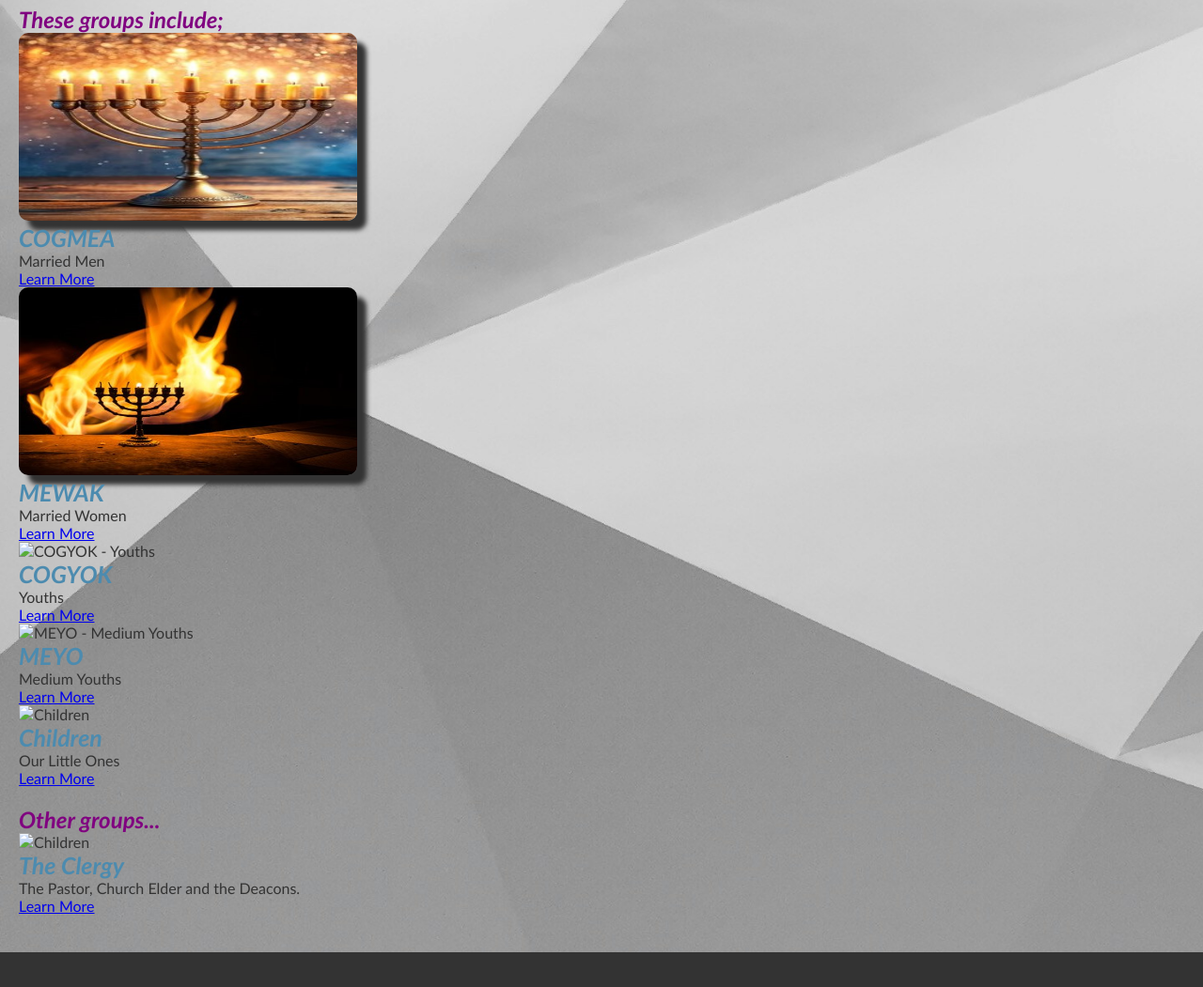
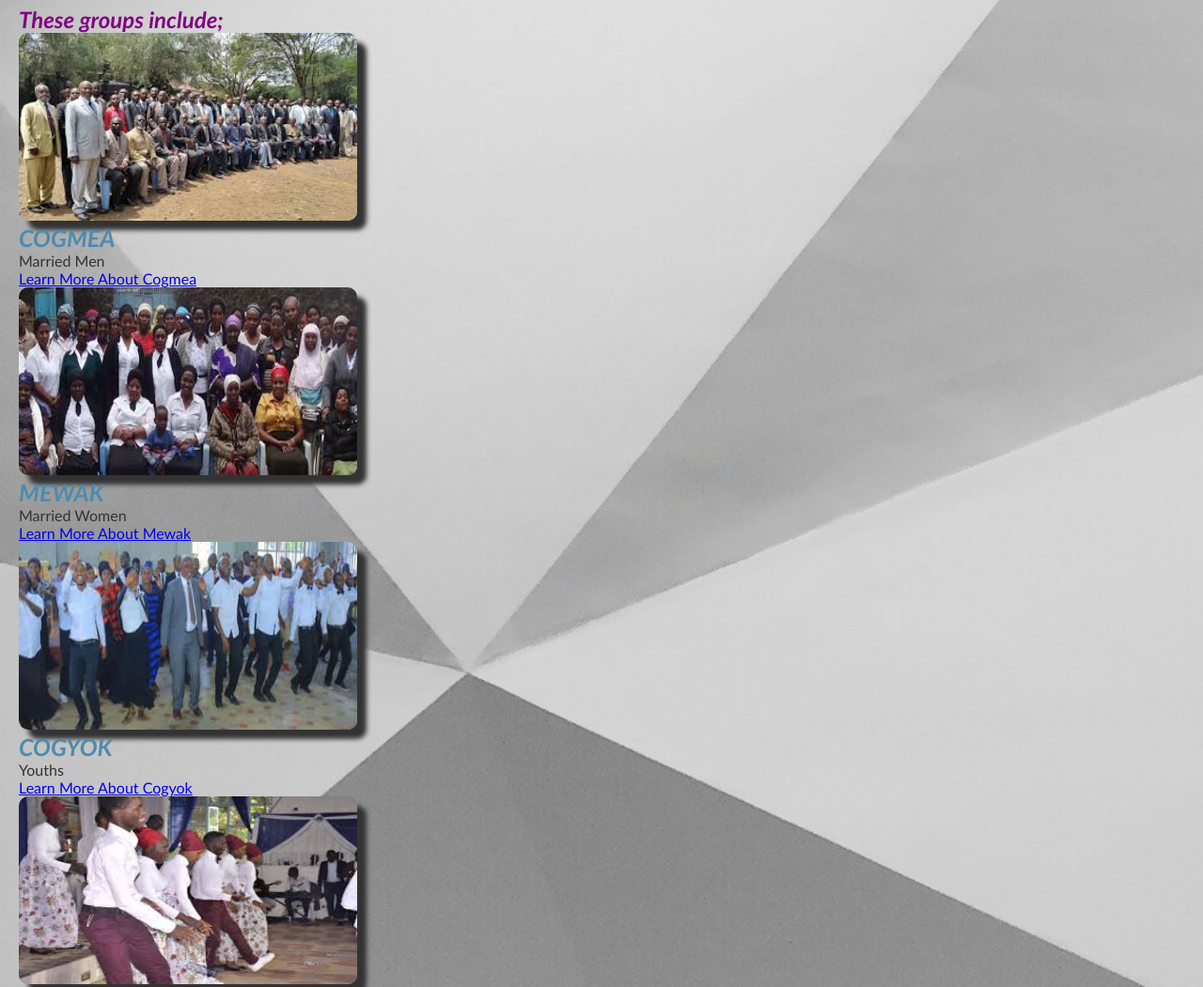
Before and after one commit to symoh05/cogkiambuweb, a plain HTML site: page groups.html in a window 1280 px wide. Shown: the part 215-1266 px from the top of the page at 94% size. Drawn offline with Linux system fonts and the light colour scheme.

Commit message:
Update groups.html

```diff
--- a/groups.html
+++ b/groups.html
@@ -39,39 +39,40 @@
 
         <div class="group-container">
             <div class="group">
-                <img class="gr-img" src="img/z1.jpg" alt="COGMEA - Married Men" class="group-image">
+                <img class="gr-img" src="img/clergy.jpg" alt="COGMEA - Married Men" class="group-image">
                 <h3>COGMEA</h3>
                 <p>Married Men</p>
-                <a href="cogmea.html" class="learn-more">Learn More</a>
+
+                <a href="cogmea.html" class="learn-more">Learn More About Cogmea</a>
             </div>
             <div class="group">
-                <img class="gr-img" src="img/ss.jpg" alt="MEWAK - Married Women" class="group-image">
+                <img class="gr-img" src="img/mewak.jpg" alt="MEWAK - Married Women" class="group-image">
                 <h3>MEWAK</h3>
                 <p>Married Women</p>
-                <a href="mewak.html" class="learn-more">Learn More</a>
+                <a href="mewak.html" class="learn-more">Learn More About Mewak</a>
             </div>
             <div class="group">
-                <img src="path/to/cogyok.jpg" alt="COGYOK - Youths" class="group-image">
+                <img class="gr-img" src="img/cog2.jpg" alt="COGYOK - Youths" class="group-image">
                 <h3>COGYOK</h3>
                 <p>Youths</p>
-                <a href="cogyok.html" class="learn-more">Learn More</a>
+                <a href="cogyok.html" class="learn-more">Learn More About Cogyok</a>
             </div>
             <div class="group">
-                <img src="path/to/meyo.jpg" alt="MEYO - Medium Youths" class="group-image">
+                <img class="gr-img" src="img/meyo.jpg" alt="MEYO - Medium Youths" class="group-image">
                 <h3>MEYO</h3>
                 <p>Medium Youths</p>
-                <a href="meyo.html" class="learn-more">Learn More</a>
+                <a href="meyo.html" class="learn-more">Learn More About Meyo</a>
             </div>
             <div class="group">
-                <img src="path/to/children.jpg" alt="Children" class="group-image">
+                <img class="gr-img" src="img/children.jpg" alt="Children" class="group-image">
                 <h3>Children</h3>
                 <p>Our Little Ones</p>
-                <a href="children.html" class="learn-more">Learn More</a>
+                <a href="children.html" class="learn-more">Learn More About Children</a>
             </div>
         </div>
         <h2>Other groups...</h2>
         <div class="group">
-                <img src="path/to/clergy.jpg" alt="Children" class="group-image">
+                <img class="gr-img" src="img/clergy.jpg" alt="Children" class="group-image">
                 <h3>The Clergy</h3>
                 <p>The Pastor, Church Elder and the Deacons.</p>
                 <a href="clergy.html" class="learn-more">Learn More</a>
```
